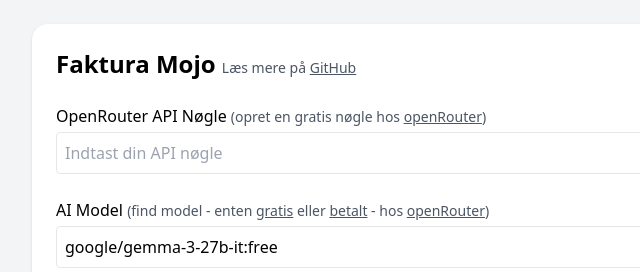
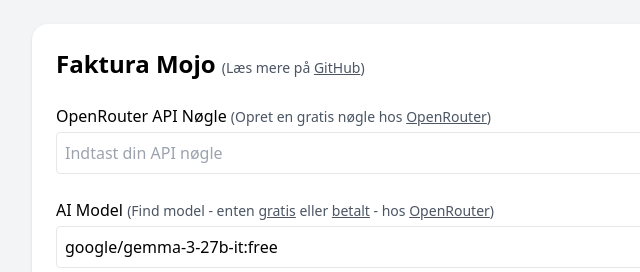
Before and after one commit to devcronberg/fakturamojo, a plain HTML site: page index.html in a window 1280 px wide. Shown: the top 272 px of the page, 160-800 px from the left. Drawn offline with nearby package versions, Linux system fonts and the light colour scheme.

```diff
--- a/index.html
+++ b/index.html
@@ -11,24 +11,24 @@
 
 <body class="bg-gray-100 p-6">
     <div class="max-w-4xl mx-auto bg-white rounded-2xl shadow p-6 space-y-6">
-        <h1 class="text-2xl font-bold">Faktura Mojo <span class="font-normal text-sm text-gray-600">Læs mere på <a
+        <h1 class="text-2xl font-bold">Faktura Mojo <span class="font-normal text-sm text-gray-600">(Læs mere på <a
                     class="underline" target="_blank"
-                    href="https://github.com/devcronberg/fakturamojo?tab=readme-ov-file#faktura-mojo">GitHub</a></span>
+                    href="https://github.com/devcronberg/fakturamojo?tab=readme-ov-file#faktura-mojo">GitHub</a>)</span>
         </h1>
 
         <div>
-            <label class="block font-medium">OpenRouter API Nøgle <span class="font-normal text-sm text-gray-600">(opret
+            <label class="block font-medium">OpenRouter API Nøgle <span class="font-normal text-sm text-gray-600">(Opret
                     en gratis nøgle hos <a class="underline" target="_blank"
-                        https://openrouter.ai/">openRouter</a>)</span></label>
+                        href="https://openrouter.ai/">OpenRouter</a>)</span></label>
             <input id="apiKey" type="password" class="mt-1 w-full border rounded p-2"
                 placeholder="Indtast din API nøgle" />
         </div>
         <div>
-            <label class="block font-medium">AI Model <span class="font-normal text-sm text-gray-600">(find model -
+            <label class="block font-medium">AI Model <span class="font-normal text-sm text-gray-600">(Find model -
                     enten
-                    <a class="underline" href="href=" https://openrouter.ai/models?q=free">gratis</a> eller <a
-                        class="underline" href="href=" https://openrouter.ai/models">betalt</a> - hos
-                    <a target="_blank" class="underline" href="https://openrouter.ai">openRouter</a>)</span></label>
+                    <a class="underline" href="https://openrouter.ai/models?q=free">gratis</a> eller <a
+                        class="underline" href="https://openrouter.ai/models">betalt</a> - hos
+                    <a target="_blank" class="underline" href="https://openrouter.ai">OpenRouter</a>)</span></label>
             <input id="modelName" type="text" class="mt-1 w-full border rounded p-2" />
         </div>
 
```
Also changed, not shown: 2 other files.
